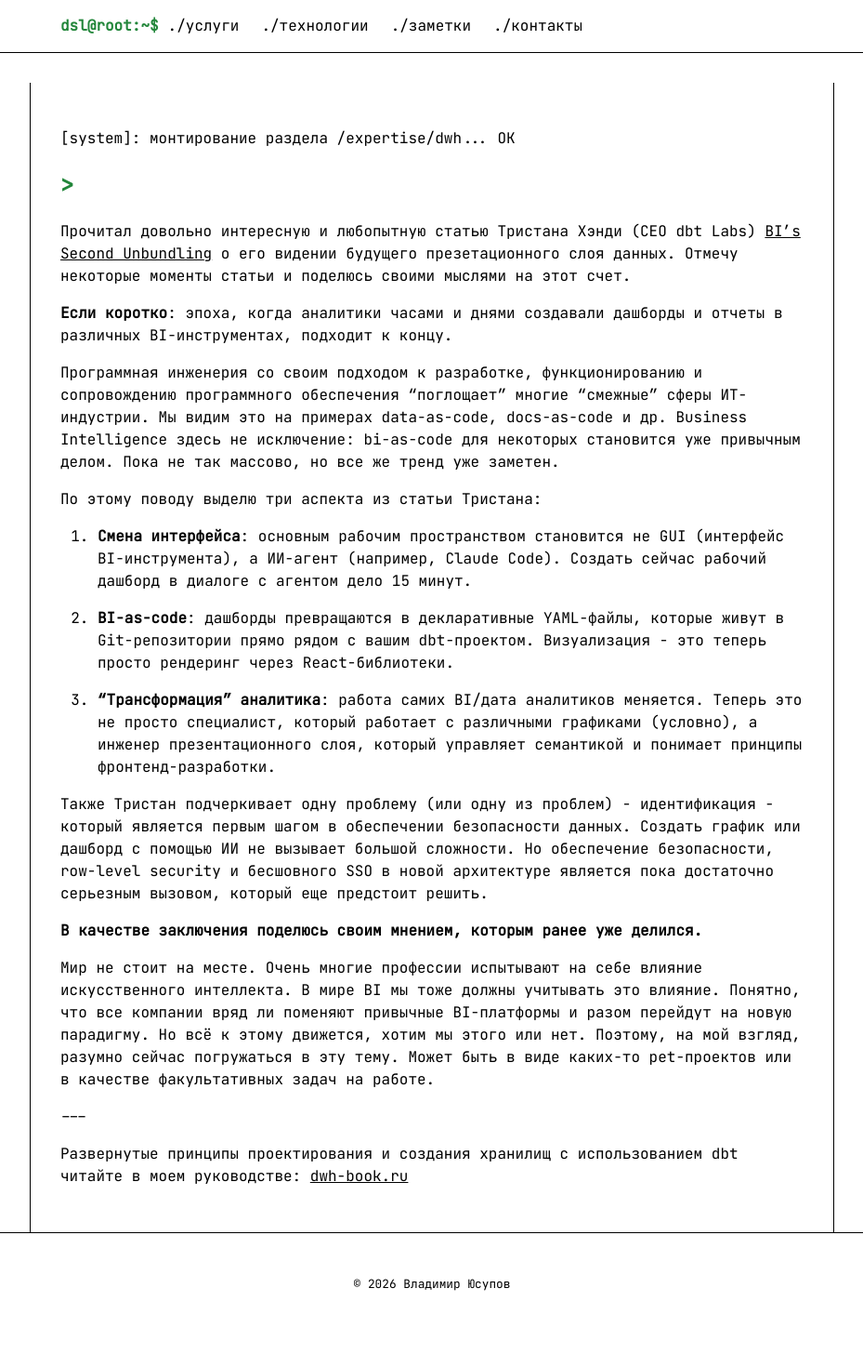
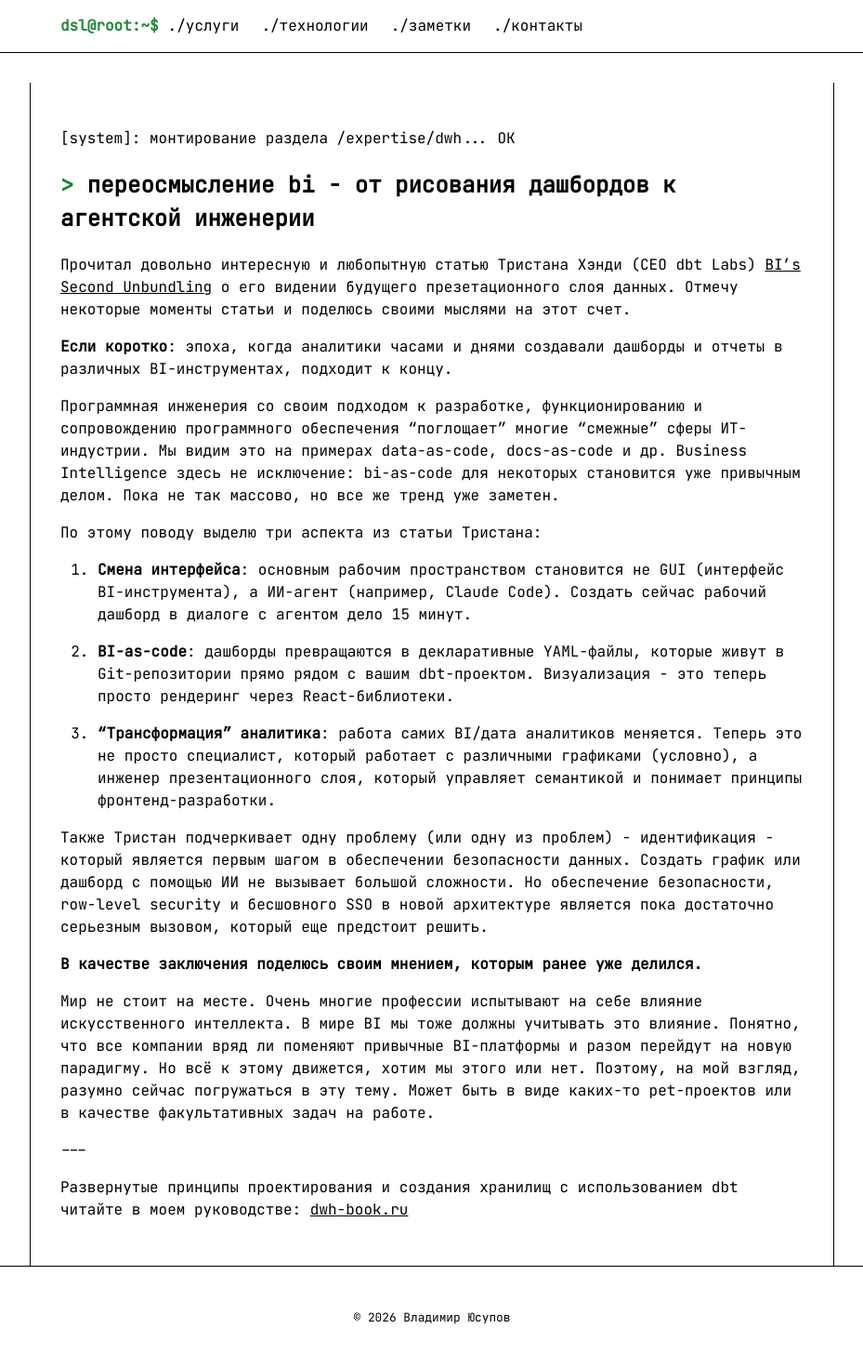
Before and after one commit to techwritex/datasolutionslab, a Jekyll site: the page built from _posts/2026-05-05-pereosmyslenie-bi-ot-risovaniya-dashbordov-do-agentskoj-enzhenerii.md, in a window 1280 px wide. Shown: the whole page at 93% size, without its empty margins (175-1104 px from the left). Built offline with Jekyll 4.4.1, drawn with Linux system fonts in a browser that asks for light colours; our own code applies the rules of GitHub Pages for plain Markdown files; before the commit the page ends 1435 px from its top, so only the background shows below that.

Commit message:
dsl - v2.1 post-the-future-of-bi-2

```diff
--- a/_posts/2026-05-05-pereosmyslenie-bi-ot-risovaniya-dashbordov-do-agentskoj-enzhenerii.md
+++ b/_posts/2026-05-05-pereosmyslenie-bi-ot-risovaniya-dashbordov-do-agentskoj-enzhenerii.md
@@ -1,6 +1,6 @@
 ---
 layout: post
-title: "Переосмысление BI - от "рисования" дашбордов к Агентской Инженерии"
+title: "Переосмысление BI - от рисования дашбордов к Агентской Инженерии"
 date: 2026-05-05
 ---
 
```
